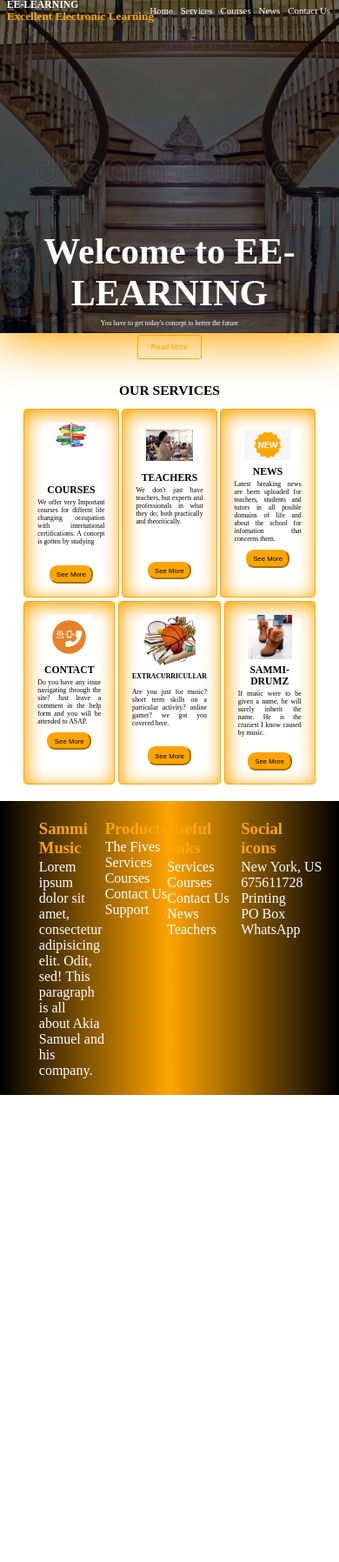
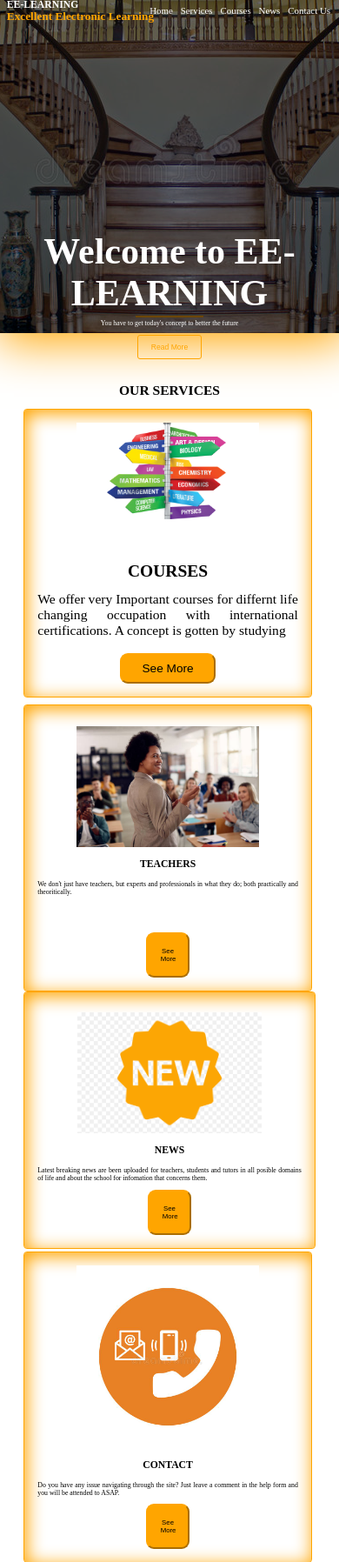
Before and after one commit to Sammi-Drums/Site-7, a PHP site: page / in a window 390 px wide. Shown: the top 1796 px of the page at 87% size. Before the commit the page ends 1259 px from the top, so only its background shows below. Run offline with PHP 8.4, Linux system fonts and the light colour scheme.

Commit message:
Update Style.css

```diff
--- a/CSS/Style.css
+++ b/CSS/Style.css
@@ -344,3 +344,29 @@
     }
 
 }
+/* Mobile Large Screen View */
+@media (max-width: 425px) {
+
+    .cards{
+        display: block;
+    }
+    .card1{
+        margin-bottom: 1vh;
+    }
+    .card1 h4{
+        font-size: 5vw;
+    }
+    .card1 p{
+        font-size: 4vw;
+    }
+    .card1 button{
+        font-size: 3.5vw;
+        width: 28vw;
+        margin-top: 2vh;
+        padding: 2vw;
+    }
+    .cardss{
+        display: block;
+    }
+
+}
```
